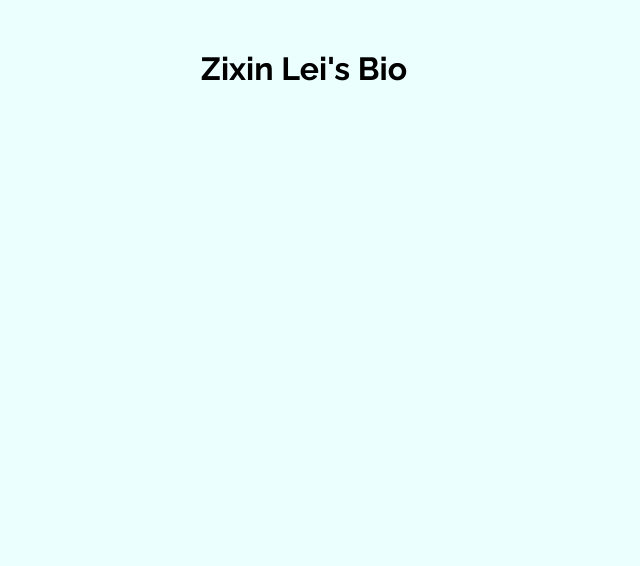
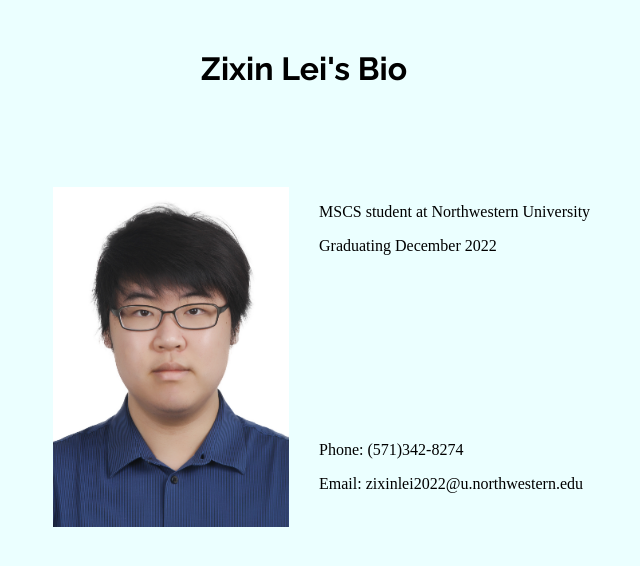
Before and after one commit to ToORu124124/ToORu124124.github.io, a plain HTML site: page bio.html in a window 1280 px wide. Shown: the whole page, without its empty margins (336-976 px from the left). Drawn offline with Linux system fonts and the light colour scheme.

Commit message:
Add files via upload

```diff
--- a/bio.html
+++ b/bio.html
@@ -12,6 +12,21 @@
    <body>
         <h1>Zixin Lei's Bio</h1>
 
-
+        <div class="contents">
+            <div class="ID-photo">
+                <img src="media/ID_photo.jpg" alt="id" width="236" height="340">
+            </div>
+            <div class="info">
+                <p>MSCS student at Northwestern University</p>
+                <p>Graduating December 2022</p>
+                <p>&nbsp;</p>
+                <p>&nbsp;</p>
+                <p>&nbsp;</p>
+                <p>&nbsp;</p>
+                <p>&nbsp;</p>
+                <p>Phone: (571)342-8274</p>
+                <p>Email: zixinlei2022@u.northwestern.edu</p>
+            </div>
+        </div>
    </body>
 </html>
--- a/style.css
+++ b/style.css
@@ -9,6 +9,7 @@ h1 {
 }
 
 h2 {
+    font-family: "Raleway", sans-serif;
     margin: 80px 0px;
 }
 
@@ -42,3 +43,20 @@ h2 {
 	justify-content: center;
     margin-bottom: 15px;
 }
+
+.contents {
+    display: flex;
+    margin-top: 100px;
+}
+
+.ID-photo {
+    text-align: right;
+    width: 50%;
+    margin: 0px 15px;
+}
+
+.info {
+    text-align: left;
+    width: 50%;
+    margin: 0px 15px;
+}
```
Also changed, not shown: index.html (+2 -2 lines).
